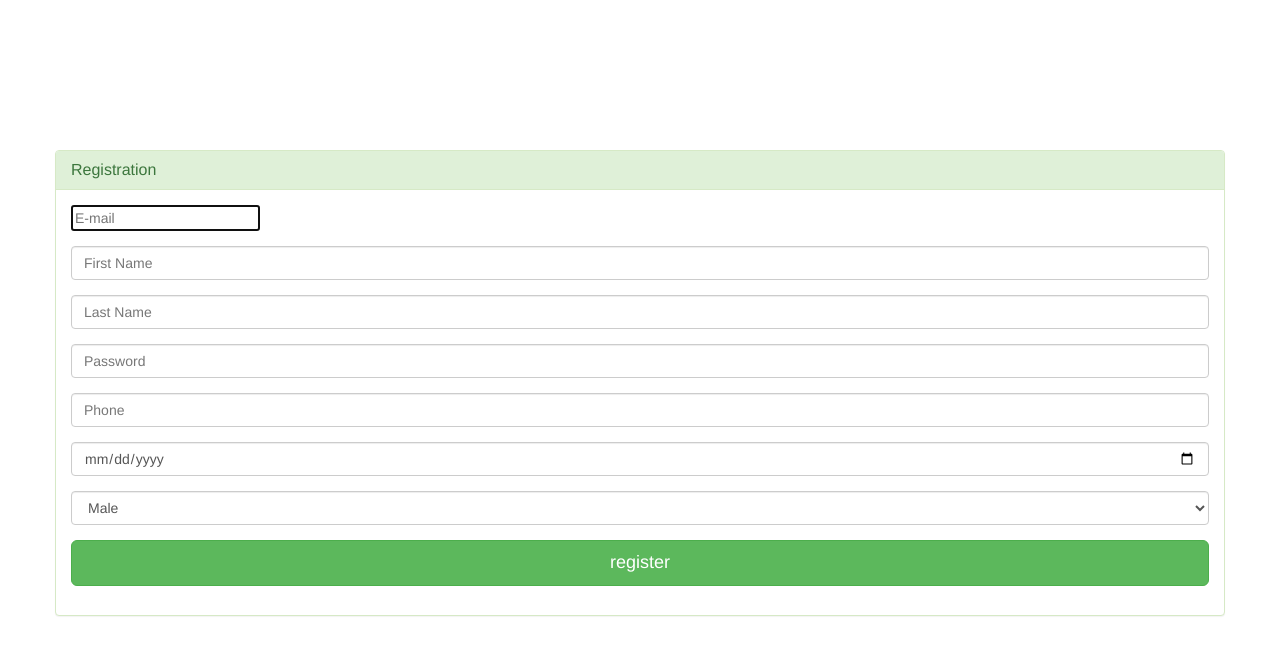
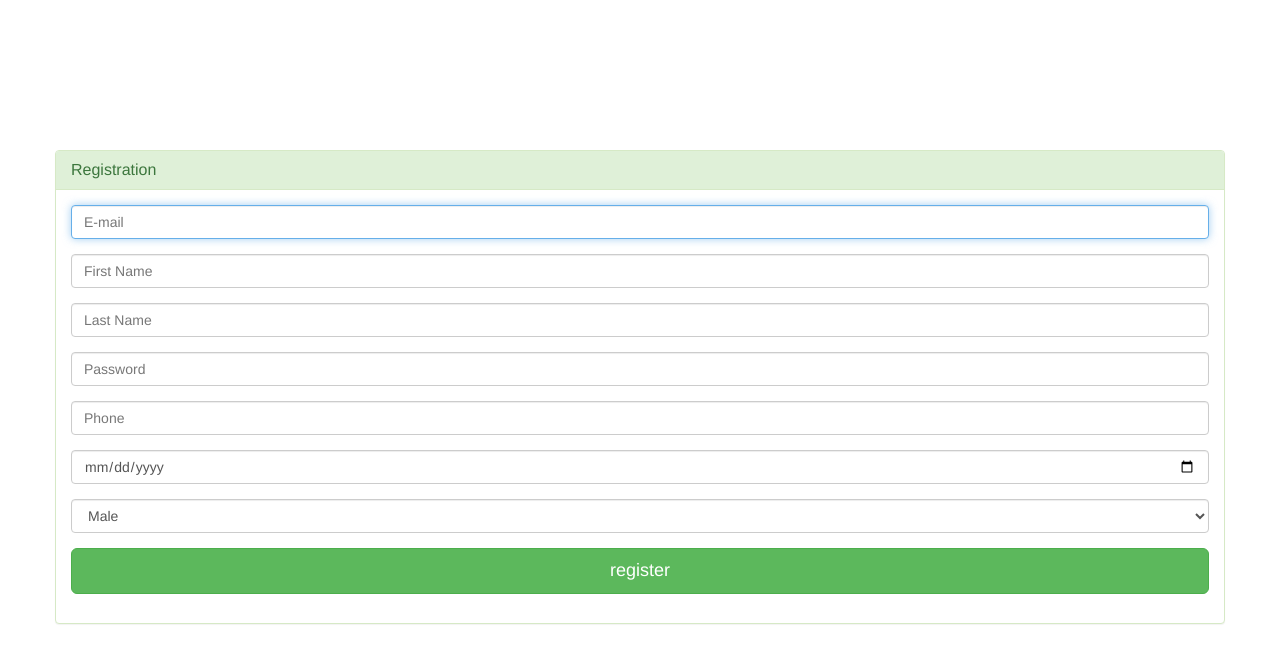
Before and after one commit to officialmaj/IS218FinalProject, a PHP site: page /registration.php in a window 1280 px wide. Shown: the top 663 px of the page. Run offline with PHP 8.4, Linux system fonts and the light colour scheme.

Commit message:
corrected registration email textbox error: missing quation

```diff
--- a/login.php
+++ b/login.php
@@ -58,3 +58,4 @@ session_start();
        </div>
 
 	</body>
+</html>
--- a/registration.php
+++ b/registration.php
@@ -36,7 +36,7 @@
 						<fieldset>
 
 							<div class="form-group">
-								<input class=form-control" placeholder="E-mail" name="email" type="email" autofocus>
+								<input class="form-control" placeholder="E-mail" name="email" type="email" autofocus>
 							</div>
 
 							<div class="form-group">
```
